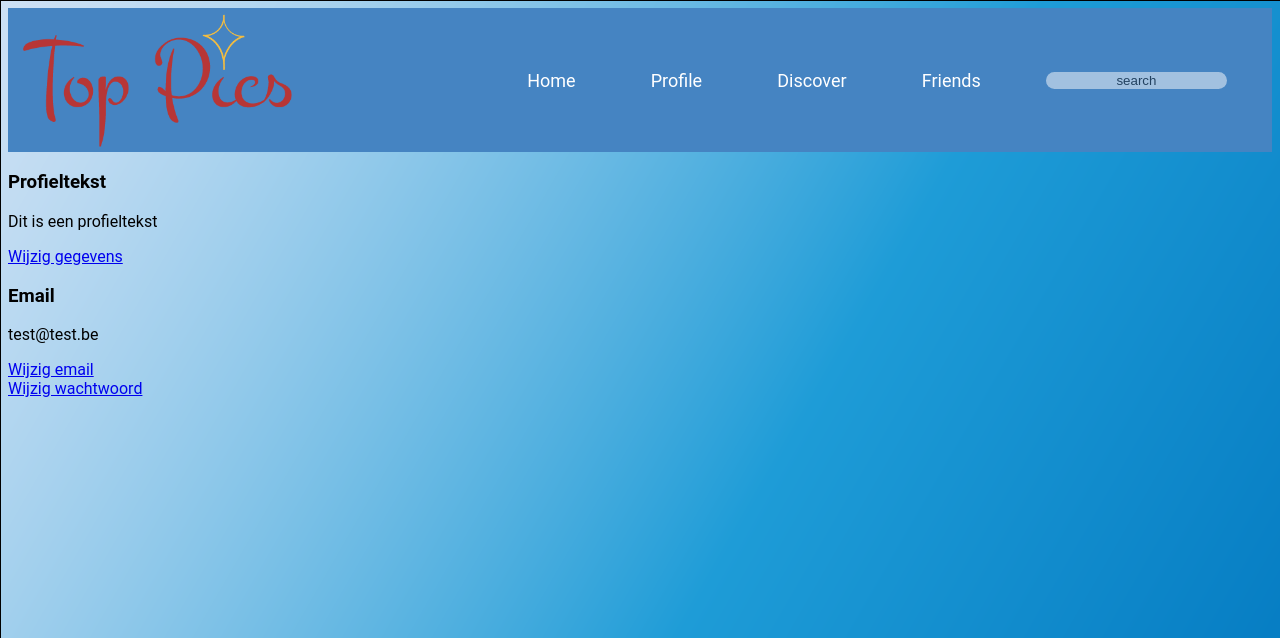
After one commit to LisaWijffels/toppics, a PHP site: page /profile.php in a window 1280 px wide. The commit adds this page. Shown: the top 638 px of the page. Run offline with PHP 8.4, Linux system fonts and the light colour scheme.

Commit message:
Added profile.php

```diff
--- a/css/style.css
+++ b/css/style.css
@@ -1,6 +1,14 @@
 body
 {
     font-family: "Roboto", sans-serif;
+}
+
+.hidden{
+    display:none;
+}
+
+.visible{
+    display:block;
 }
 
 #logo
@@ -119,6 +127,10 @@ h1
     padding-top: 30px;
     padding-bottom: 30px;
     font-size: 72px;
+    display: block;
+    margin-left: auto;
+    margin-right: auto;
+    cursor:pointer;
 }
 
 #buttondrop
@@ -153,11 +165,6 @@ h1
        font-size: 11px;
     }
 
-    #buttonplus
-    {
-        margin-left: 20px;
-        margin-right: 20px;
-    }
 }
 
 @media (min-width: 40em)
@@ -172,9 +179,4 @@ h1
         margin-right: 40px;
     }
 
-    #buttonplus
-    {
-        margin-left: 420px;
-        margin-right: 420px;
-    }
 }
--- /dev/null
+++ b/profile.php
@@ -0,0 +1,70 @@
+<!DOCTYPE html>
+<html lang="en">
+<head>
+    <meta charset="UTF-8">
+    <meta name="viewport" content="width=device-width, initial-scale=1.0">
+    <meta http-equiv="X-UA-Compatible" content="ie=edge">
+    <link rel="stylesheet" href="css/style.css">
+    <title>Top Pics</title>
+</head>
+<body background="img/background2.png">
+
+    <nav>
+        <a href="index.php" id="aLogo"><img id="navLogo" src="img/logo2.png" alt="logo"></a>
+        <a href="index.php" class="navItems">Home</a>
+        <a href="#" class="navItems">Profile</a>
+        <a href="#" class="navItems">Discover</a>
+        <a href="#" class="navItems">Friends</a>
+
+        <form action="" method="get" id="searchNav">
+            <input type="text" name="search" value="search">
+        </form>
+    </nav>
+
+    <main>
+        <div class="profile">
+            <div>
+                <h3>Profieltekst</h3>
+                <p>Dit is een profieltekst</p>
+                <div id="formEditText" class="hidden">
+                    <form type="post">
+                        <label class="label" for="profileText">Profieltekst</label><br>
+                        <input class="inputfield" type="text" name="profileText"><br>
+                        <input class="button" type="submit" value="Wijzig profieltekst">
+                    </form>
+                </div>
+                <a href="#" class="editProfileText">Wijzig gegevens</a>
+            </div>
+            <div>
+                <h3>Email</h3>
+                <p>test@test.be</p>
+
+                <div id="formEditEmail" class="hidden">
+                    <form type="post">
+                        <label class="label" for="email">Email</label><br>
+                        <input class="inputfield" type="text" name="email"><br>
+                        <input class="button" type="submit" value="Wijzig email">
+                    </form>
+                </div>
+                <a href="#" class="editEmail">Wijzig email</a>
+            </div>
+        </div>
+
+        <a href="#" class="editPassword">Wijzig wachtwoord</a>
+
+    </main>
+<script src="https://ajax.googleapis.com/ajax/libs/jquery/3.3.1/jquery.min.js"></script>
+<script>
+    $(".editProfileText").on("click", function(e){
+            e.preventDefault();
+            $("#formEditText").toggleClass('hidden visible');
+            console.log("check");
+    });
+    $(".editEmail").on("click", function(e){
+            e.preventDefault();
+            $("#formEditEmail").toggleClass('hidden visible');
+            console.log("check");
+    });
+</script>
+</body>
+</html>
```
